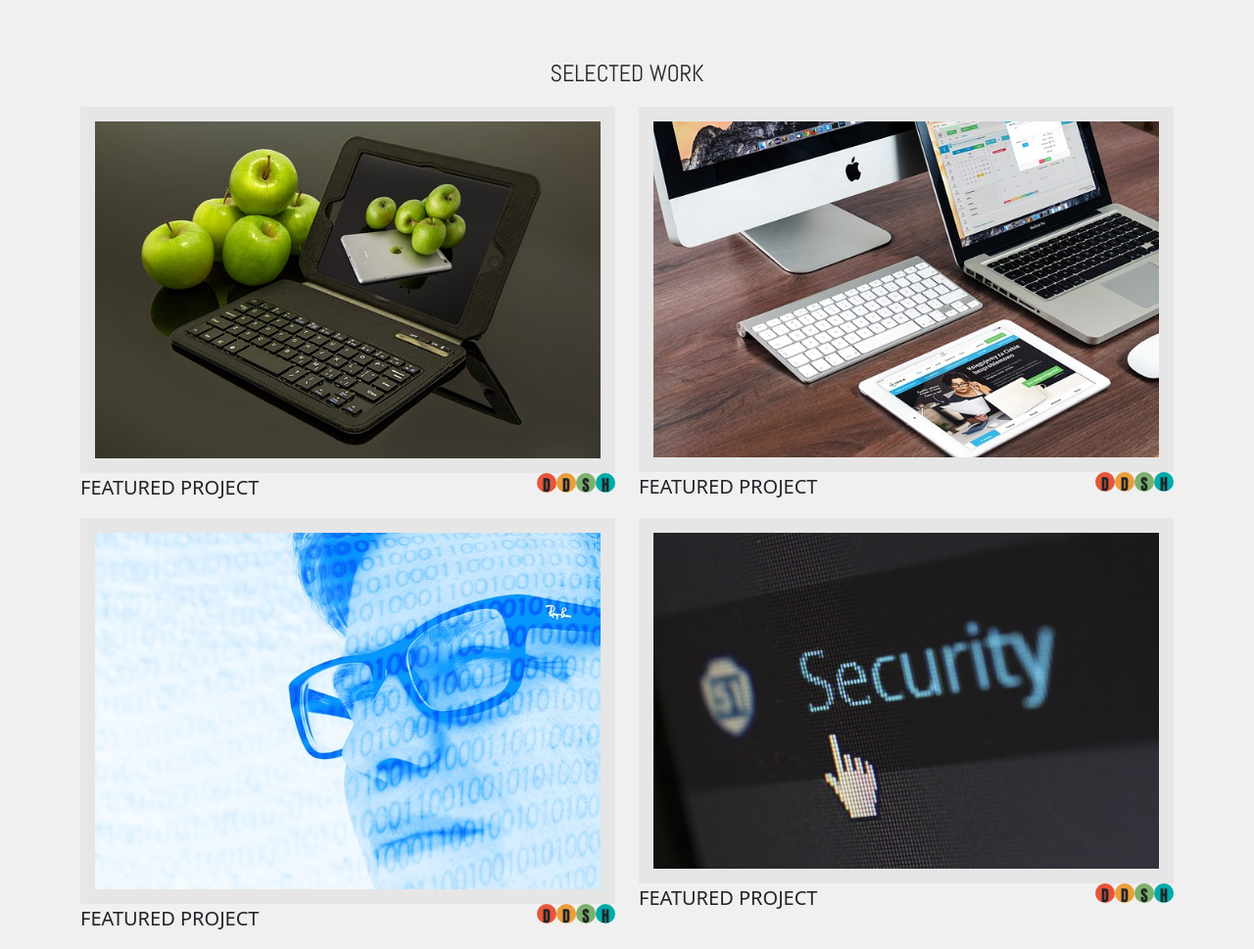
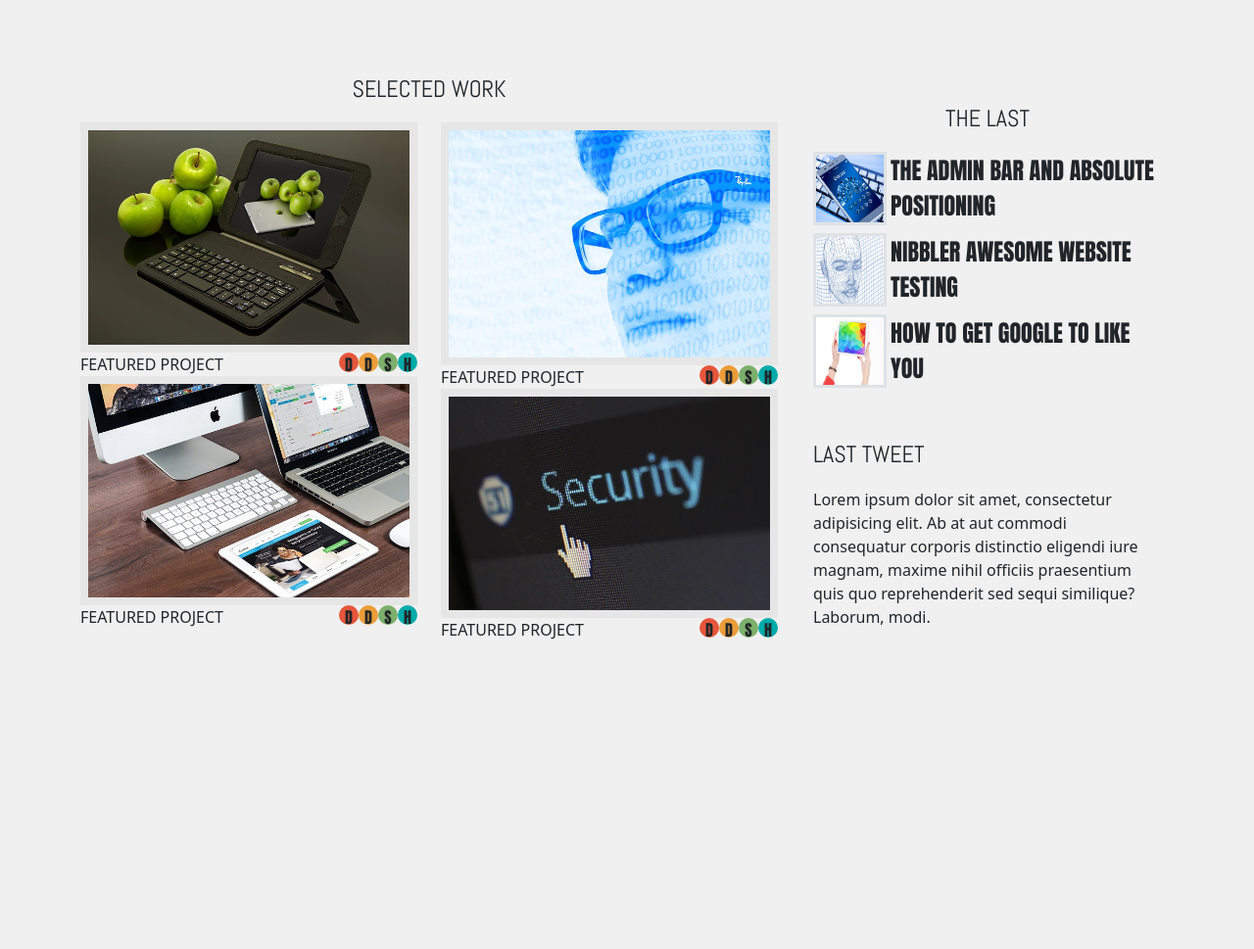
Before and after one commit to figueroa-harris/codeup-design-project, a website: page index.html in a window 1280 px wide. Shown: the part 722-1691 px from the top of the page at 98% size. After the commit the page ends 1441 px from the top, so only its background shows below. Drawn offline with nearby package versions, Linux system fonts and the light colour scheme.

Commit message:
codeup design project finished

```diff
--- a/index.html
+++ b/index.html
@@ -56,7 +56,7 @@
 
             <!--  CIRCLES  -->
             <div class="container text-center">
-                <div class="row d-flex justify-content-center circles">
+                <div class="row d-flex justify-content-center gap-3 circles">
                         <div class="red-circle col-sm-12">
                             <p class="text-center mt-5 fs-2" style="color: #fff">DESIGN</p>
                         </div>
@@ -76,14 +76,14 @@
     </header>
 
     <!--  SELECTED WORK (IMAGES)  -->
-    <section class="container">
+    <section class="container mb-5">
         <div class="row">
-            <div class="col-sm-12">
+            <div class="col-sm-12 col-lg-8 row">
                 <p id="selected-work" class="text-center fs-4">SELECTED WORK</p>
-            </div>
-            <div class="col-sm-12 col-md-6 mb-3">
-                <img class="selected-work-images justify-content-center" src="images/apple-ipad.jpg" />
-                <span class="col-sm-6 fs-5 mt-2">FEATURED PROJECT</span>
+                <div class="col-lg-6 d-flex justify-content-center">
+                    <div class="col-sm-12 col-md-6 mb-3 w-100">
+                        <img class="selected-work-images w-100" src="images/apple-ipad.jpg" />
+                        <span class="col-sm-6 mt-2">FEATURED PROJECT</span>
                         <section class="d-flex flex-row float-end">
                             <div class="small-red-circle rounded-circle">
                                 <p class="text-center">D</p>
@@ -98,46 +98,8 @@
                                 <p class="text-center">H</p>
                             </div>
                         </section>
-            </div>
-            <div class="col-sm-12 col-md-6 mb-3">
-                <img class="selected-work-images justify-content-center" src="images/macbook.jpg" />
-                <span class="col-sm-6 fs-5 mt-2">FEATURED PROJECT</span>
-                <section class="d-flex flex-row float-end">
-                    <div class="small-red-circle rounded-circle">
-                        <p class="text-center">D</p>
-                    </div>
-                    <div class="small-yellow-circle rounded-circle">
-                        <p class="text-center">D</p>
-                    </div>
-                    <div class="small-green-circle rounded-circle">
-                        <p class="text-center">S</p>
-                    </div>
-                    <div class="small-blue-circle rounded-circle">
-                        <p class="text-center">H</p>
-                    </div>
-                </section>
-            </div>
-            <div class="col-sm-12 col-md-6 mb-3">
-                <img class="selected-work-images justify-content-center" src="images/man.jpg" />
-                <span class="col-sm-6 fs-5 mt-2">FEATURED PROJECT</span>
-                <section class="d-flex flex-row float-end">
-                    <div class="small-red-circle rounded-circle">
-                        <p class="text-center">D</p>
-                    </div>
-                    <div class="small-yellow-circle rounded-circle">
-                        <p class="text-center">D</p>
-                    </div>
-                    <div class="small-green-circle rounded-circle">
-                        <p class="text-center">S</p>
-                    </div>
-                    <div class="small-blue-circle rounded-circle">
-                        <p class="text-center">H</p>
-                    </div>
-                </section>
-            </div>
-            <div class="col-sm-12 col-md-6 mb-3">
-                <img class="selected-work-images justify-content-center" src="images/security.jpg" />
-                <span class="col-sm-6 fs-5 mt-2">FEATURED PROJECT</span>
+                        <img class="selected-work-images w-100" src="images/macbook.jpg" />
+                        <span class="col-sm-6 mt-2">FEATURED PROJECT</span>
                         <section class="d-flex flex-row float-end">
                             <div class="small-red-circle rounded-circle">
                                 <p class="text-center">D</p>
@@ -154,6 +116,63 @@
                         </section>
                     </div>
                 </div>
+                <div class="col-lg-6 d-flex justify-content-center">
+                    <div class="col-sm-12 col-md-6 mb-3 w-100">
+                        <img class="selected-work-images w-100" src="images/man.jpg" />
+                        <span class="col-sm-6 mt-2">FEATURED PROJECT</span>
+                        <section class="d-flex flex-row float-end">
+                            <div class="small-red-circle rounded-circle">
+                                <p class="text-center">D</p>
+                            </div>
+                            <div class="small-yellow-circle rounded-circle">
+                                <p class="text-center">D</p>
+                            </div>
+                            <div class="small-green-circle rounded-circle">
+                                <p class="text-center">S</p>
+                            </div>
+                            <div class="small-blue-circle rounded-circle">
+                                <p class="text-center">H</p>
+                            </div>
+                        </section>
+                        <img class="selected-work-images w-100" src="images/security.jpg" alt=""/>
+                        <span class="col-sm-6 mt-2">FEATURED PROJECT</span>
+                        <section class="d-flex flex-row float-end">
+                            <div class="small-red-circle rounded-circle">
+                                <p class="text-center">D</p>
+                            </div>
+                            <div class="small-yellow-circle rounded-circle">
+                                <p class="text-center">D</p>
+                            </div>
+                            <div class="small-green-circle rounded-circle">
+                                <p class="text-center">S</p>
+                            </div>
+                            <div class="small-blue-circle rounded-circle">
+                                <p class="text-center">H</p>
+                            </div>
+                        </section>
+                    </div>
+                </div>
+            </div>
+            <div class="col-lg-4 row m-auto p-0 d-none d-lg-block">
+                <p id="the-last" class="text-center fs-4">THE LAST</p>
+                <div class="mb-2 hstack gap-0">
+                    <img class="image-size border border-3" src="images/mobile-phone.jpg" alt="">
+                    <span class="the-last-font fs-4 ms-1">THE ADMIN BAR AND ABSOLUTE POSITIONING</span>
+                </div>
+                <div class="mb-2 hstack gap-0">
+                    <img class="image-size border border-3" src="images/head.jpg" alt="">
+                    <span class="the-last-font fs-4 ms-1">NIBBLER AWESOME WEBSITE TESTING</span>
+                </div>
+                <div class="mb-2 hstack gap-0">
+                    <img class="image-size border border-3" src="images/ipad.jpg" alt="">
+                    <span class="the-last-font fs-4 ms-1">HOW TO GET GOOGLE TO LIKE YOU</span>
+                </div>
+                <div>
+                    <p id="last-tweet" class="fs-4">LAST TWEET</p>
+                    Lorem ipsum dolor sit amet, consectetur adipisicing elit. Ab at aut commodi consequatur corporis distinctio eligendi iure magnam, maxime nihil officiis praesentium quis quo reprehenderit sed sequi similique? Laborum, modi.
+                </div>
+            </div>
+        </div>
     </section>
 
 
--- a/style.css
+++ b/style.css
@@ -92,14 +92,18 @@ body {
     font-family: 'Anton', sans-serif;
 }
 
-#selected-work {
+#selected-work, #the-last{
     margin-top: 100px;
     font-family: 'Abel', sans-serif;
 }
 
+#last-tweet {
+    font-family: 'Abel', sans-serif;
+    margin-top: 50px;
+}
+
 .selected-work-images {
-    border: 15px solid #e6e6e6;
-    width: 100%;
+    border: 8px solid #e6e6e6;
     padding: 0;
 }
 
@@ -145,3 +149,13 @@ body {
 .small-circles{
     clear: left; !important;
 }
+
+.the-last-font {
+    font-family: 'Anton', sans-serif;
+
+}
+
+.image-size {
+    height: 75px;
+    width: 75px;
+}
```
Lines whose indentation alone changed are shown as unchanged.
